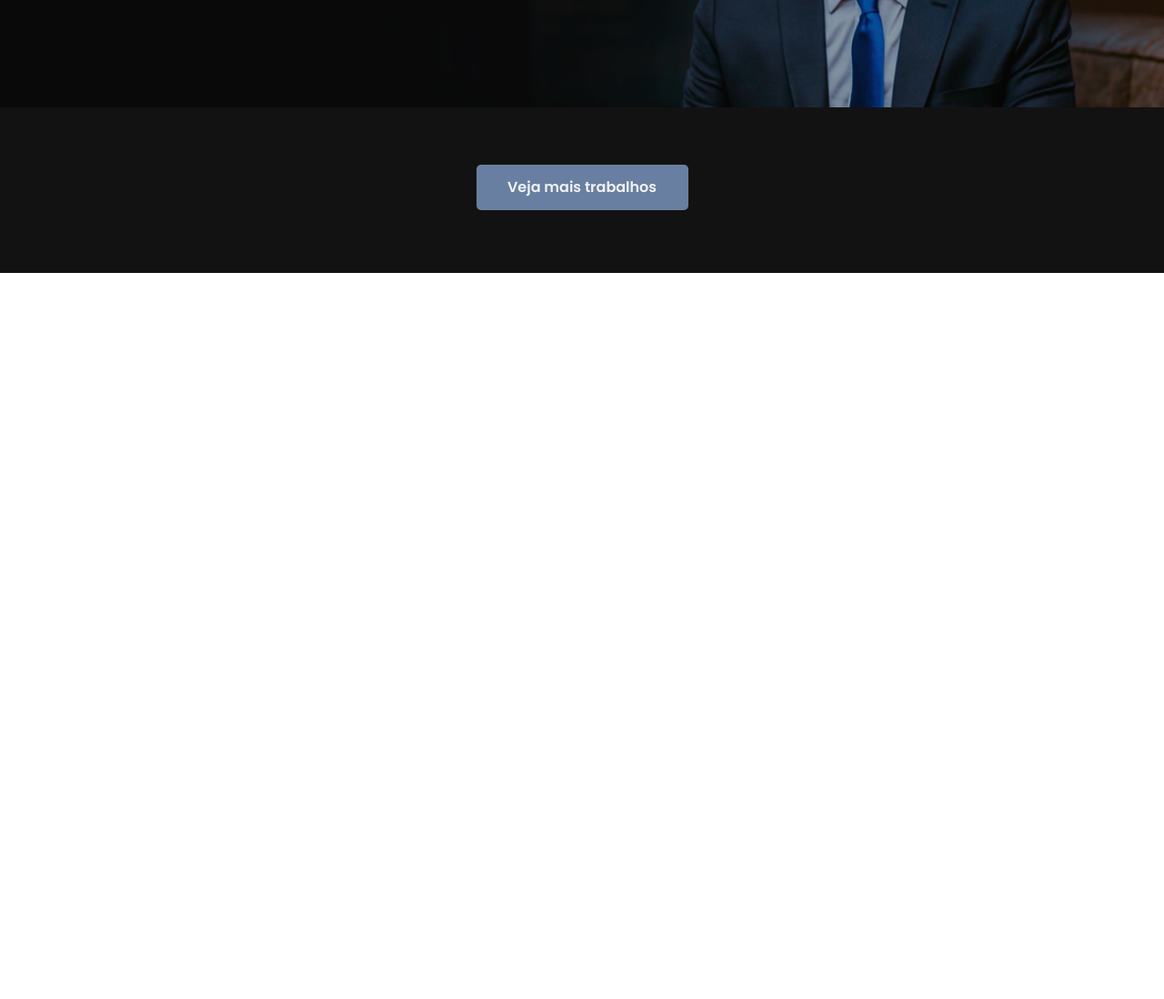
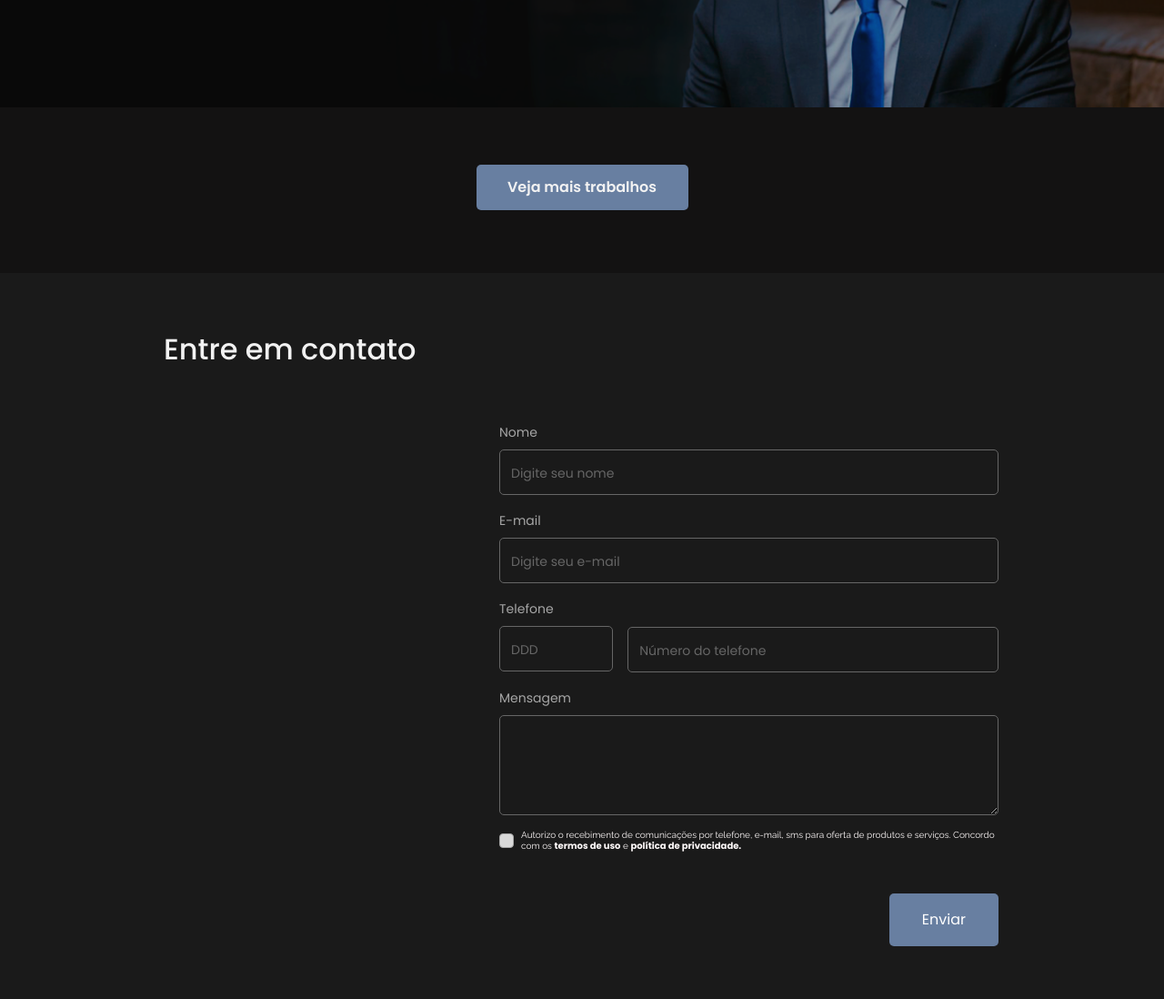
Before and after one commit to romatorres/lp-thiagodomingos, a website: page src/index.html in a window 1280 px wide. Shown: the part 6263-7361 px from the top of the page at 91% size. Before the commit the page ends 6563 px from the top, so only its background shows below. Drawn offline with Linux system fonts and the light colour scheme.

Commit message:
contact_thiago

```diff
--- a/src/index.html
+++ b/src/index.html
@@ -224,5 +224,47 @@
         <button class="btn_signed">Veja mais trabalhos <img src="../dist/img/icon/down_arrow.svg" alt=""></button>
       </div>
     </section>
+
+    <section class="contact_thiago">
+      <div class="title_contact-thiago">
+        <h2>Entre em contato</h2>
+      </div>
+      <div class="col-12 form_thiago">
+        <div class="col-6">
+          <form class="row g-3">
+            <div class="col-12">
+              <label for="inputName" class="form-label">Nome</label>
+              <input type="text" class="form-control" placeholder="Digite seu nome" aria-label="Nome">
+            </div>
+            <div class="col-12">
+              <label for="inputEmail4" class="form-label">E-mail</label>
+              <input type="email" class="form-control" id="inputEmail4" placeholder="Digite seu e-mail">
+            </div>
+            <div class="col-3">
+              <label for="inputDDD" class="form-label">Telefone</label>
+              <input type="text" class="form-control" id="inputDDD" placeholder="DDD" >
+            </div>
+            <div class="col-9 mt-5">
+              <input type="text" class="form-control" id="inputNumero" placeholder="Número do telefone">
+            </div>
+            <div class="col-12">
+              <label for="Textarea" class="form-label">Mensagem</label>
+              <textarea class="form-control" id="Textarea" rows="4"></textarea>
+            </div>
+            <div class="col-12">
+              <div class="form-check">
+                <input class="form-check-input" type="checkbox" id="gridCheck">
+                <label class="form-check-label" for="gridCheck">
+                Autorizo o recebimento de comunicações por telefone, e-mail, sms para oferta de produtos e serviços. Concordo com os <strong>termos de uso</strong>  e <strong>política de privacidade.</strong>
+                </label>
+              </div>
+            </div>
+            <div class="btn_form col-12">
+              <button type="submit" class="btn btn-primary">Enviar</button>
+            </div>
+          </form>
+        </div>
+      </div>
+    </section>
   </body>
 </html>
--- a/src/sass/stylo.scss
+++ b/src/sass/stylo.scss
@@ -1,5 +1,6 @@
 @import "../../node_modules/bootstrap/scss/bootstrap.scss";
 @import url('https://fonts.googleapis.com/css2?family=Poppins:wght@100;300;400;500;600;700;800&display=swap');
+@import url('https://fonts.googleapis.com/css2?family=Raleway&display=swap');
 
 
 *{
@@ -580,3 +581,79 @@ header .nav-link:hover{
 .btn_signed:hover img{
     display: inline;
 }
+
+/* Entre em contato */
+.contact_thiago{
+    background-color: #1A1A1A;
+}
+.title_contact-thiago{
+    font-style: normal;
+    font-weight: 600;
+    font-size: 2.625rem;
+    line-height: 63px;
+    color: #F2F2F2;
+    padding-top: 65px;
+    padding-bottom: 52px;
+    padding-left: 180px;
+}
+.form_thiago{
+    display: flex;
+    justify-content: end;
+    padding-right: 182px;
+    padding-bottom: 58px;
+}
+.form-label{
+    font-style: normal;
+    font-weight: 400;
+    font-size: 0.875rem;
+    line-height: 21px;
+    color: #A6A6A6;
+}
+.form-check-label{
+    font-family: 'Raleway', sans-serif;
+    font-style: normal;
+    font-weight: 400;
+    font-size: 0.625rem;
+    line-height: 12px;
+    color: #fffafa;
+}
+input.form-control{
+    background-color: transparent;
+    height: 50px;
+    border: 0.7px solid #666666;
+    border-radius: 5px;
+}
+.form-control:focus{
+    background-color: #404040;
+}
+.form-control:empty{
+    color: #A6A6A6 !important;
+}
+.form-check-input{
+    background: #D9D9D9;
+    border: 0.7px solid #A6A6A6;
+    border-radius: 1px;
+}
+.form-control::placeholder{
+    font-size: 0.875rem;
+    color: #666666;
+}
+textarea.form-control{
+    background-color: transparent;
+    border: 0.7px solid #666666;
+    border-radius: 5px;
+}
+.btn-primary{
+    background-color: #687FA1 !important;
+    border-radius: 5px;
+    border: none;
+    padding: 17px 36px 17px 36px;
+}
+.btn-primary:hover{
+    background-color: var(--secondary-light) !important;
+}
+.btn_form{
+    display: flex;
+    justify-content: end;
+    margin-top: 40px;
+}
```
Also changed, not shown: dist/css/stylo.css.
